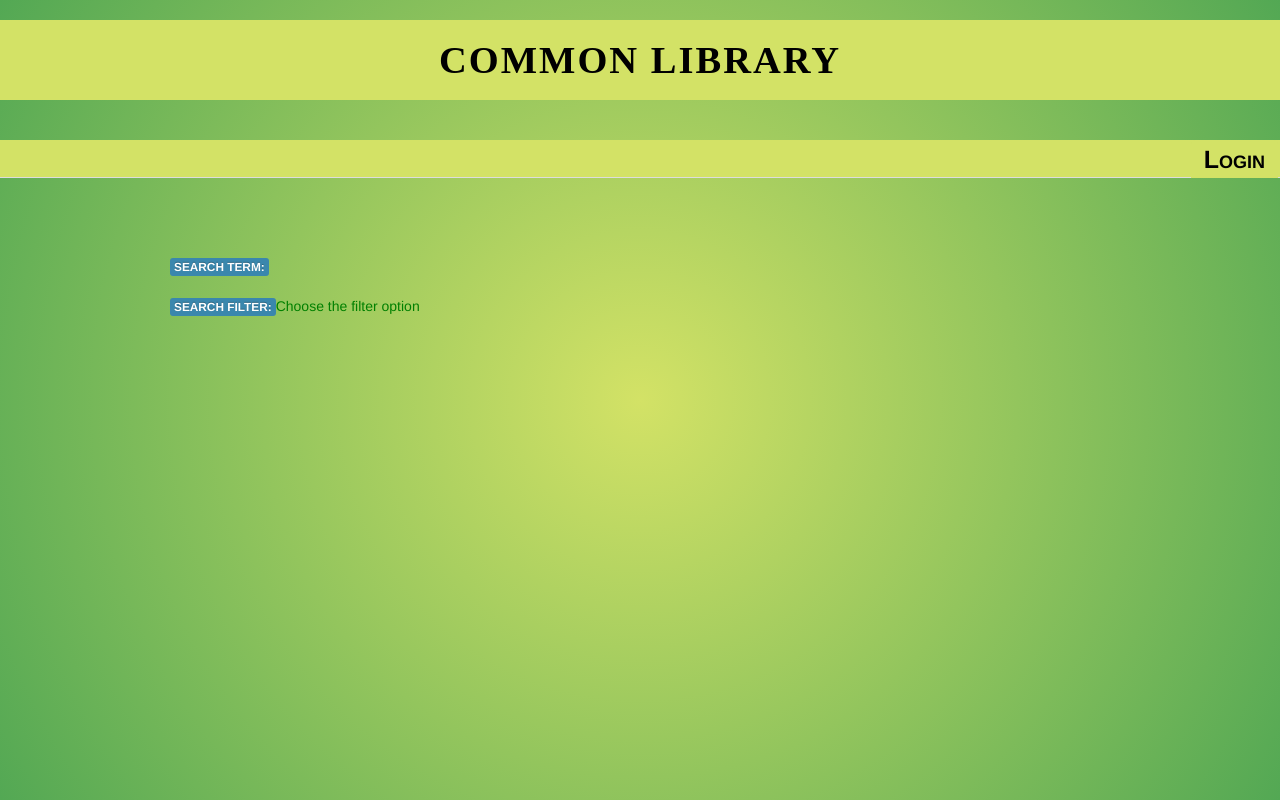
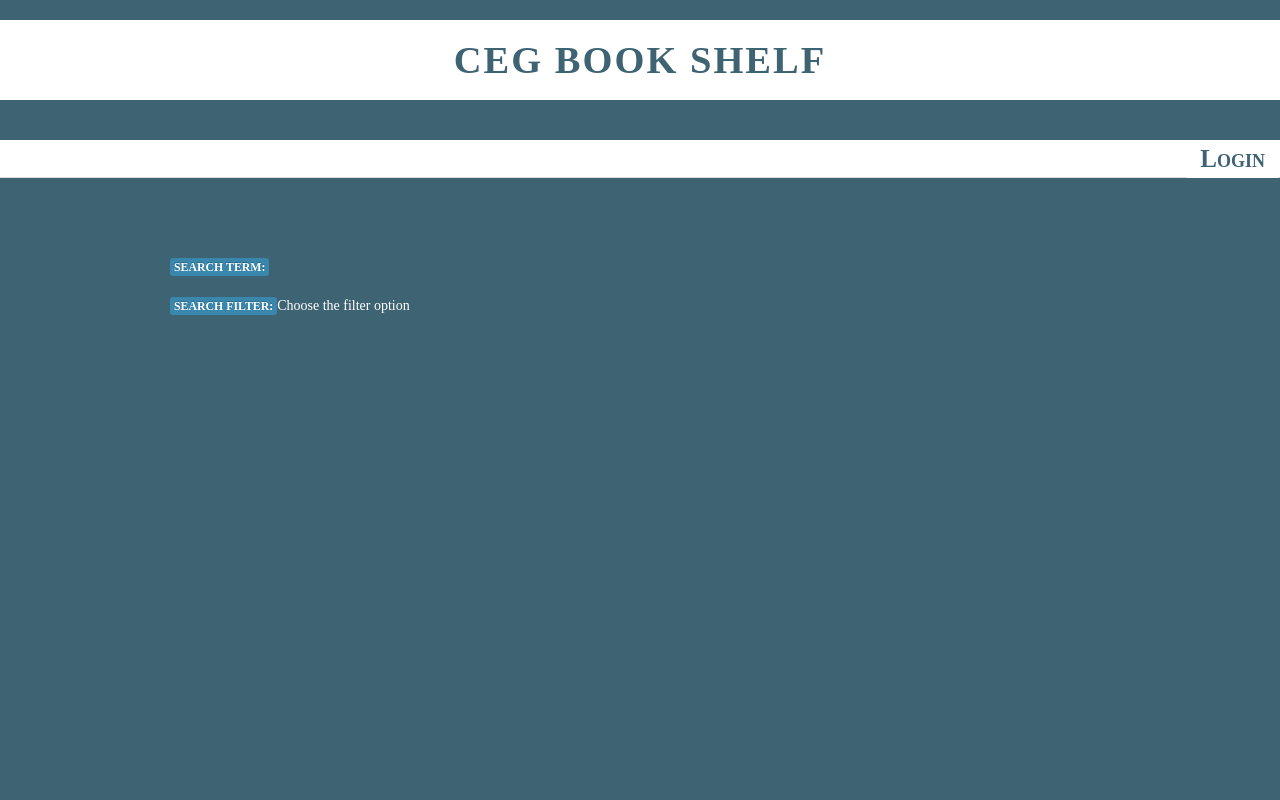
Before and after one commit to sureshprasanna70/clib, a PHP site: page /search.php in a window 1280 px wide. Run offline with PHP 8.4, Linux system fonts and the light colour scheme; data that the repository does not hold is empty.

Commit message:
title changed

```diff
--- a/access.php
+++ b/access.php
@@ -36,6 +36,7 @@ catch(Exception $e)
 else
 {
 	echo '<link rel="stylesheet" type="text/css" href="css/bootstrap.css">
+		<link href="http://fonts.googleapis.com/css?family=Trocchi" rel="stylesheet" type="text/css">
 	<div class="alert alert-error">
 	You are not authorized
 	</div>';
--- a/addbook.php
+++ b/addbook.php
@@ -4,7 +4,7 @@
 <html>
 
 <link rel="stylesheet" type="text/css" href="css/bootstrap.css">
-
+<link href="http://fonts.googleapis.com/css?family=Trocchi" rel="stylesheet" type="text/css">
 <link rel="stylesheet" type="text/css" href="css/style.css">
 
 <head>
@@ -44,7 +44,7 @@
    		}
    	}
    		</script>
-<title>CLIB|Add</title>
+<title>CEG BOOK SHELF|Add</title>
 </head>
 <body>
 	<?include('menu.php');
--- a/addpage.php
+++ b/addpage.php
@@ -2,7 +2,7 @@
 <html>
 
 <link rel="stylesheet" type="text/css" href="css/bootstrap.css">
-
+<link href="http://fonts.googleapis.com/css?family=Trocchi" rel="stylesheet" type="text/css">
 <link rel="stylesheet" type="text/css" href="css/style.css">
 
 <head>
@@ -23,7 +23,7 @@
      		return false;
    		}
    		</script>
-<title>CLIB|Add</title>
+<title>CEG BOOK SHELF|Add</title>
 </head>
 <body>
 	<?include('menu.php');
--- a/adminpanel.php
+++ b/adminpanel.php
@@ -1,13 +1,12 @@
 <?session_start();?>
 <html>
 <head>
-<link href='http://fonts.googleapis.com/css?family=Sorts+Mill+Goudy' rel='stylesheet' type='text/css'>
-<link href='http://fonts.googleapis.com/css?family=Source+Sans+Pro:400,400italic' rel='stylesheet' type='text/css'>
+<link href="http://fonts.googleapis.com/css?family=Trocchi" rel="stylesheet" type="text/css">
 <link rel="stylesheet" type="text/css" href="css/bootstrap.css">
 <link rel="stylesheet" type="text/css" href="css/bootstrap-responsive.css">
 <link rel="stylesheet" type="text/css" href="css/style.css">
 <title>
-	CLIB|PANEL
+	CEG BOOK SHELF|PANEL
 </title>
 <body>
 	<?include('menu.php');?>
--- a/css/style.css
+++ b/css/style.css
@@ -4,33 +4,33 @@ www.about.me/sureshprasannavg*/
 .banner
 {
 
-  background-color: #D3E266;
-  color:black;
+  background-color: #fff;
+  color: #3E6372;
   text-align: center;
   font-variant: small-caps;
   letter-spacing: 2px;
   padding-top: 10px;
-  font-family: serif;
+
   padding-bottom: 10px;
+  font-family: 'Trocchi', serif;
 }
 form
 {
 margin-left: 25%;
 }
+
 body
 {
-color: green;
+background-color: #3E6372;
+color: #fff;
 background-position: center center;
 background-repeat: no-repeat;
-background: -webkit-gradient(radial, center center, 0, center center, 460, from(#D3E266), to(#53A854));
-background: -webkit-radial-gradient(circle, #D3E266, #53A854);
-background: -moz-radial-gradient(circle, #D3E266, #53A854);
-background: -ms-radial-gradient(circle, #D3E266, #53A854);
+font-family: 'Trocchi', serif;
 }
 nav,a
 {
-  background-color: #D3E266;
-  color:black;
+  background-color: #fff;
+  color:#3E6372;
   vertical-align: 10px;
   font-weight: bold;
   font-variant: small-caps;
@@ -40,7 +40,6 @@ nav,a
 }
 a:hover
 {
-
 
   text-decoration: underline;
 }
@@ -60,8 +59,15 @@ input
   text-align: left;
 }
 
+.title
+{
+  background-color: #FFC801;
+
+  color: black;
+}
 .content
 {
   background-color: white;
+
   color: black;
 }
--- a/forbidden.html
+++ b/forbidden.html
@@ -1,9 +1,10 @@
 <!DOCTYPE HTML5>
 <html>
 <link rel="stylesheet" type="text/css" href="css/bootstrap.css">
+<link href="http://fonts.googleapis.com/css?family=Trocchi" rel="stylesheet" type="text/css">
 <link rel="stylesheet" type="text/css" href="css/style.css">
 <title>
-	404 Forbidden
+	CEG BOOK SHELF|404 Forbidden
 </title>
 <body>
 	<div class="alert alert-error">
--- a/index.php
+++ b/index.php
@@ -4,8 +4,9 @@
 <link rel="stylesheet" type="text/css" href="css/bootstrap.css">
 <link rel="stylesheet" type="text/css" href="css/bootstrap-responsive.css">
 <link rel="stylesheet" type="text/css" href="css/style.css">
+<link href='http://fonts.googleapis.com/css?family=Trocchi' rel='stylesheet' type='text/css'>
 <title>
-  CUIC|HOME
+  CEG BOOK SHELF|HOME
 </title>
 </head>
 
--- a/insert.php
+++ b/insert.php
@@ -3,10 +3,10 @@
 
 <link rel="stylesheet" type="text/css" href="css/bootstrap.css">
 <link rel="stylesheet" type="text/css" href="css/style.css">
-
+<link href="http://fonts.googleapis.com/css?family=Trocchi" rel="stylesheet" type="text/css">
 <head>
 
-<title>CLIB|ADDCONTENTS</title>
+<title>CEG BOOK SHELF|ADDCONTENTS</title>
 </head>
 <body>
 	<?include('menu.php');?>
--- a/login.php
+++ b/login.php
@@ -1,6 +1,7 @@
 <html>
     <link rel="stylesheet" type="text/css" href="css/bootstrap.css">
     <link rel="stylesheet" type="text/css" href="css/style.css">
+    <link href="http://fonts.googleapis.com/css?family=Trocchi" rel="stylesheet" type="text/css">
     <head>
         <title>
             CLIB|LOGIN
--- a/menu.php
+++ b/menu.php
@@ -3,7 +3,7 @@
 <div class="banner">
 <h1>
 
-   COMMON LIBRARY
+   CEG BOOK SHELF
 
 </h1>
 </div>
--- a/rec.php
+++ b/rec.php
@@ -3,7 +3,7 @@
     <link rel="stylesheet" type="text/css" href="css/style.css">
     <head>
         <title>
-            CLIB|HOME
+            CEG BOOK SHELF|RECENT
         </title>
     </head>
     <body>
--- a/search.php
+++ b/search.php
@@ -2,7 +2,7 @@
 <link rel="stylesheet" type="text/css" href="css/bootstrap.css">
 <link rel="stylesheet" type="text/css" href="css/style.css">
 <head>
-	<title>CLIB|SEARCH RESULTS</title>
+	<title>CEG BOOK SHELF|SEARCH RESULTS</title>
 </head>
 	<body>
 		<?include('menu.php');?>
@@ -16,6 +16,7 @@ $we=$_POST["term"];
 $opt=$_POST["cla"];
 echo '<span class="label label-info">SEARCH TERM:'.strtoupper($we).'</span><br><br>';
 echo '<span class="label label-info">SEARCH FILTER:'.strtoupper($opt).'</span>';
+
 if($opt)
 {
 
@@ -30,21 +31,22 @@ if($opt)
 		echo '<br><br><span class="label label-info">SPECILIZATION:'.$i.'</span><br><br>';
 	if($book[$i])
 	{
-		echo'<table class="table content table-bordered table-hover" >
+		echo'<link href="http://fonts.googleapis.com/css?family=Trocchi" rel="stylesheet" type="text/css">
+		<table class="table table-bordered" >
 		<tr>
-		<td class="span8">Entry Number</td>
-		<td class="span8">Subject</td>
-		<td class="span8">Author</td>
-		<td class="span8">Link</td>
+		<td class="span8 title">Entry Number</td>
+		<td class="span8 title">Subject</td>
+		<td class="span8 title">Author</td>
+		<td class="span8 title">Link</td>
 		</tr>
 		<tr>';
 	while($qui=mysql_fetch_array($book[$i]))
 	{
 
-	echo '<td>'.$qui["no"].'</td>';
-	echo '<td>'.$qui["area"].'</a></td>';
-	echo '<td>'.$qui["author"].'</td>';
-	echo '<td><a href="'.$qui["location"].'">Download</a></td>';
+	echo '<td class="content">'.$qui["no"].'</td>';
+	echo '<td class="content">'.$qui["area"].'</a></td>';
+	echo '<td class="content">'.$qui["author"].'</td>';
+	echo '<td class="content"><a href="'.$qui["location"].'">Download</a></td>';
 	}
 	echo '</tr></table>';
 }
```
Also changed, not shown: trend.php (deleted).
